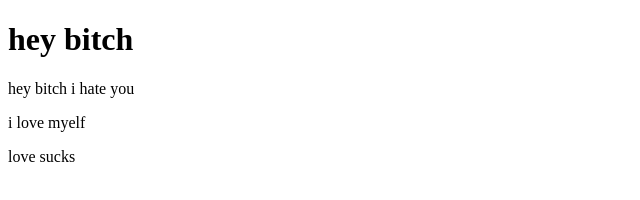
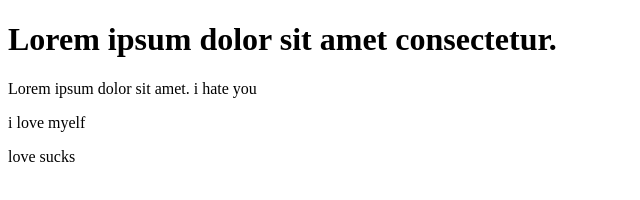
Before and after one commit to sandyak4777/first, a plain HTML site: page index.html in a window 1280 px wide. Shown: the whole page, without its empty margins (0-640 px from the left). Drawn offline with Linux system fonts and the light colour scheme.

Commit message:
fourth commit changes in first branch

```diff
--- a/index.html
+++ b/index.html
@@ -8,8 +8,8 @@
 </head>
 <body>
     <div class="name">
-    <h1>hey bitch</h1>
-    <p>hey bitch i hate you</p>
+    <h1>Lorem ipsum dolor sit amet consectetur.</h1>
+    <p>Lorem ipsum dolor sit amet. i hate you</p>
     <p>i love myelf</p>
     <p>love sucks</p>
 </div>
```
